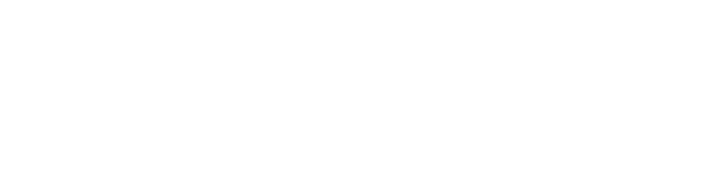
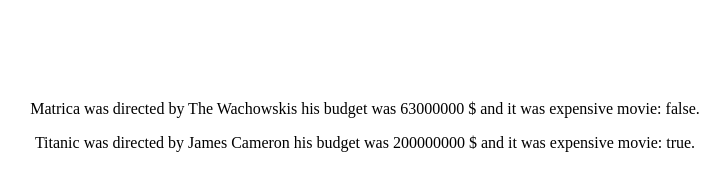
Before and after one commit to pamariui/jsExham, a plain HTML site: page Task 2/index.html in a window 1280 px wide. Shown: the whole page, without its empty margins (275-1002 px from the left). Drawn offline with Linux system fonts and the light colour scheme.

Commit message:
completed task 2

```diff
--- a/Task 2/index.html
+++ b/Task 2/index.html
@@ -6,6 +6,12 @@
     <!-- Custom JS -->
     <script defer src="./script.js"></script>
   </head>
+  <style>
+    body{
+      text-align: center;
+      margin-top: 100px;
+    }
+  </style>
   <body>
     <!-- HTML not needed -->
   </body>
--- a/Task 2/script.js
+++ b/Task 2/script.js
@@ -9,3 +9,40 @@
 Metodas:
 wasExpensive() - jeigu filmo "budget" yra daugiau nei 100 000 000 mln USD, tada grąžins true, kitu atveju false.
 ------------------------------------------------------------------------------------------------------ */
+
+
+// ============== konstruktoriaus funkcija ==============
+
+function Movie (title,director,budget) {
+    this.title = title;
+    this.director = director;
+    this.budget = budget;
+
+// ============== funkcijos metodas ==============
+
+    this.wasExpensive = () => {
+       return this.budget > 100000000 ?  true :  false;
+        }
+    }
+
+// ============== konstruktoriaus panaudojimas ==============
+
+const newMovie = new Movie('Matrica', 'The Wachowskis', 63000000);
+const newMovie2 = new Movie('Titanic', 'James Cameron', 200000000);
+
+// ============== atvaizdavimas konsoleje ==============
+
+console.log(`${newMovie.title} was directed by ${newMovie.director} his budget was ${newMovie.budget} $ and it was expensive movie: ${(newMovie.wasExpensive())}.`);
+console.log(`${newMovie2.title} was directed by ${newMovie2.director} his budget was ${newMovie2.budget} $ and it was expensive movie: ${(newMovie2.wasExpensive())}.`);
+
+// ============== atvaizdavimas html ==============
+
+const matrix = `${newMovie.title} was directed by ${newMovie.director} his budget was ${newMovie.budget} $ and it was expensive movie: ${(newMovie.wasExpensive())}.`;
+const p = document.createElement('p');
+p.innerText = matrix;
+
+const titanic = `${newMovie2.title} was directed by ${newMovie2.director} his budget was ${newMovie2.budget} $ and it was expensive movie: ${(newMovie2.wasExpensive())}.`;
+const p2 = document.createElement('p');
+p2.innerText = titanic;
+
+document.body.append(p,p2);
```
Also changed, not shown: Task 1/script.js (+27 -0 lines).
